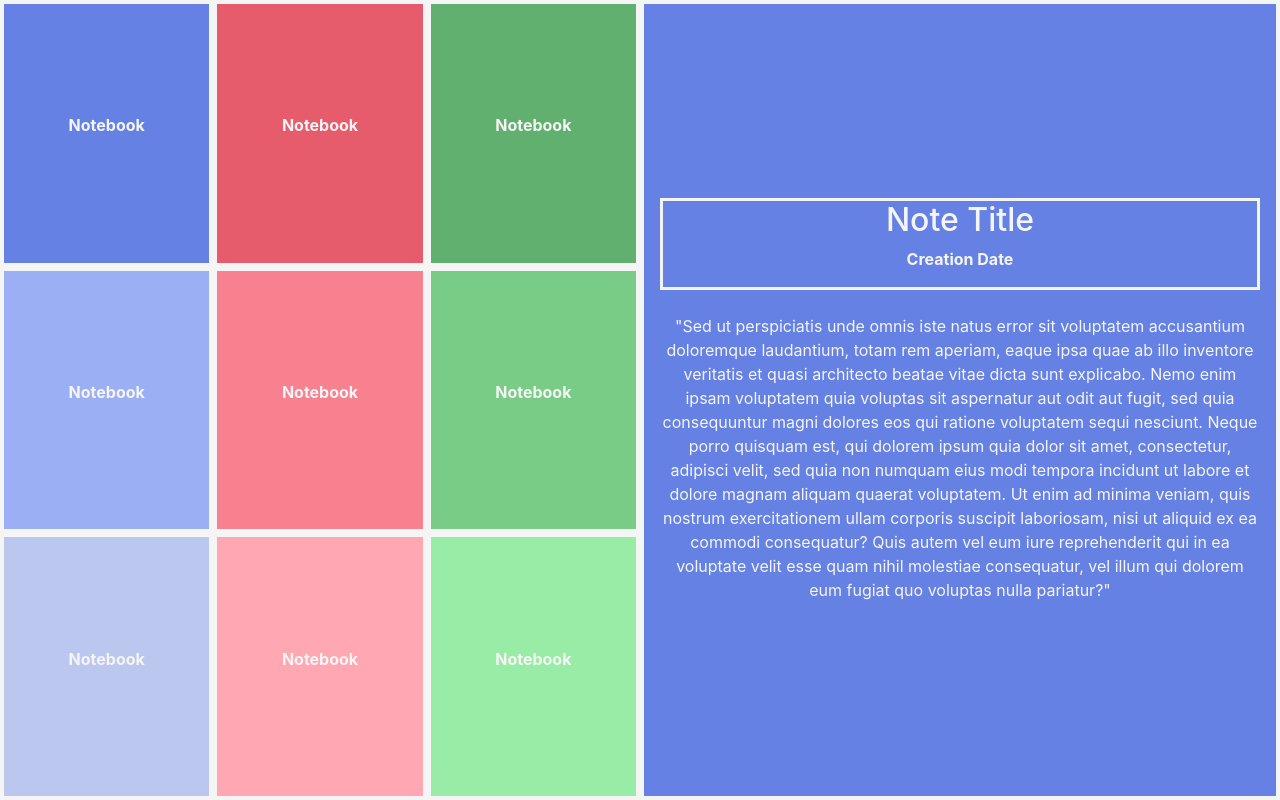
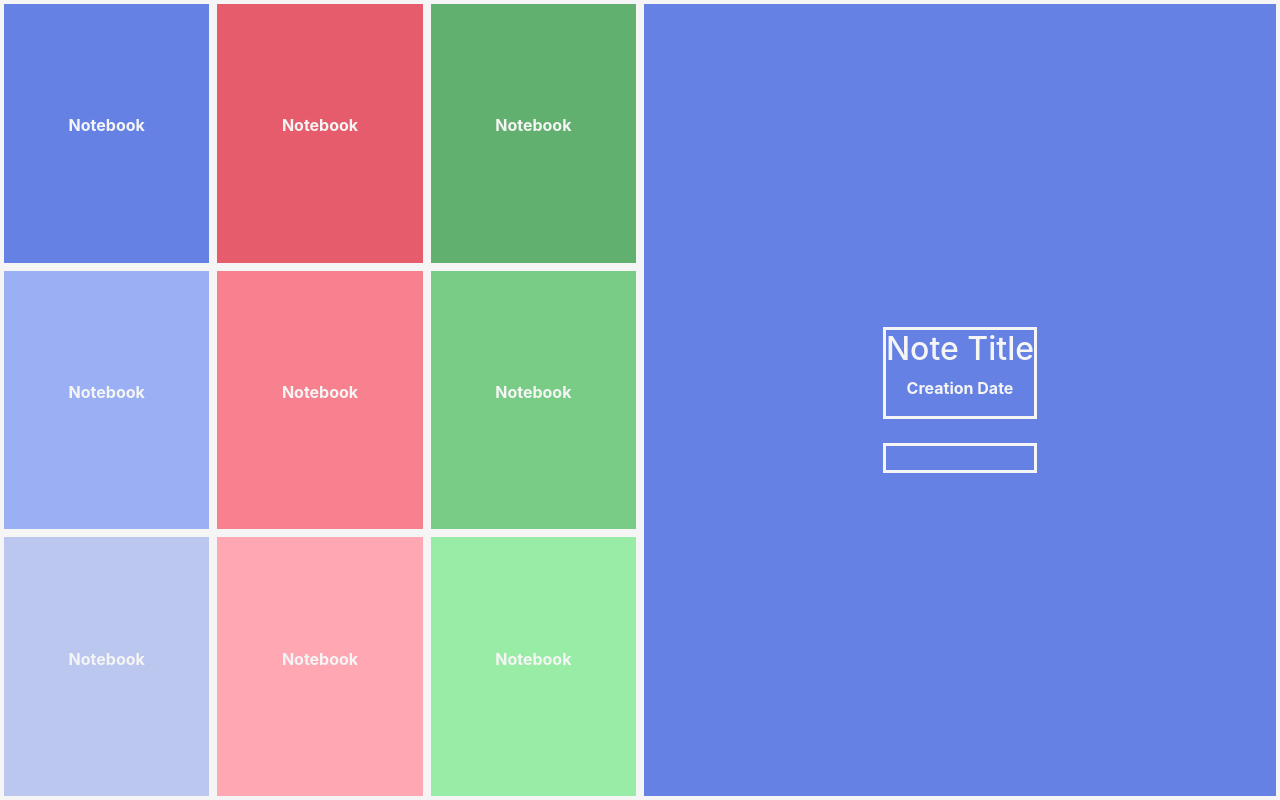
Before and after one commit to theoluyi/chromatic-notes, a React (Create React App) app: page / in a window 1280 px wide. Built offline with nearby package versions, Linux system fonts and the light colour scheme.

Commit message:
adds basic editor functionality via draft.js

```diff
--- a/src/App.js
+++ b/src/App.js
@@ -3,7 +3,6 @@ import "bootstrap/dist/css/bootstrap.min.css";
 import "./App.css";
 import NotebookCard from "./Components/NotebookCard";
 import NotePage from "./Components/NotePage";
-
 import TableOfContents from "./Components/TableOfContents";
 
 function App() {
@@ -26,6 +25,8 @@ function App() {
         </div>
       </div>
       <div className="col-md-6 no-gutters">
+        {/* I think these Bootstrap classNames were why my attempt to apply flex column display to right-side
+      caused UI issues resulting in the content jumping downwards */}
         <div
           className="right-side d-flex justify-content-center align-items-center"
           style={{
--- a/src/Component_Styles/NotePage.css
+++ b/src/Component_Styles/NotePage.css
@@ -7,3 +7,7 @@
 .note-info {
   border: whitesmoke solid 3px;
 }
+
+.note-body {
+  border: whitesmoke solid 3px;
+}
--- a/src/Components/NotePage.js
+++ b/src/Components/NotePage.js
@@ -1,4 +1,7 @@
 import React from "react";
+import ReactDOM from "react-dom";
+import { Editor, EditorState } from "draft-js";
+import "draft-js/dist/Draft.css";
 import "../Component_Styles/NotePage.css";
 
 const NotePage = (props) => {
@@ -10,22 +13,17 @@ const NotePage = (props) => {
       </div>
       <br />
       <div className="note-body">
-        "Sed ut perspiciatis unde omnis iste natus error sit voluptatem
-        accusantium doloremque laudantium, totam rem aperiam, eaque ipsa quae ab
-        illo inventore veritatis et quasi architecto beatae vitae dicta sunt
-        explicabo. Nemo enim ipsam voluptatem quia voluptas sit aspernatur aut
-        odit aut fugit, sed quia consequuntur magni dolores eos qui ratione
-        voluptatem sequi nesciunt. Neque porro quisquam est, qui dolorem ipsum
-        quia dolor sit amet, consectetur, adipisci velit, sed quia non numquam
-        eius modi tempora incidunt ut labore et dolore magnam aliquam quaerat
-        voluptatem. Ut enim ad minima veniam, quis nostrum exercitationem ullam
-        corporis suscipit laboriosam, nisi ut aliquid ex ea commodi consequatur?
-        Quis autem vel eum iure reprehenderit qui in ea voluptate velit esse
-        quam nihil molestiae consequatur, vel illum qui dolorem eum fugiat quo
-        voluptas nulla pariatur?"
+        <MyEditor />
       </div>
     </div>
   );
 };
 
+function MyEditor() {
+  const [editorState, setEditorState] = React.useState(() =>
+    EditorState.createEmpty()
+  );
+  return <Editor editorState={editorState} onChange={setEditorState} />;
+}
+
 export default NotePage;
```
